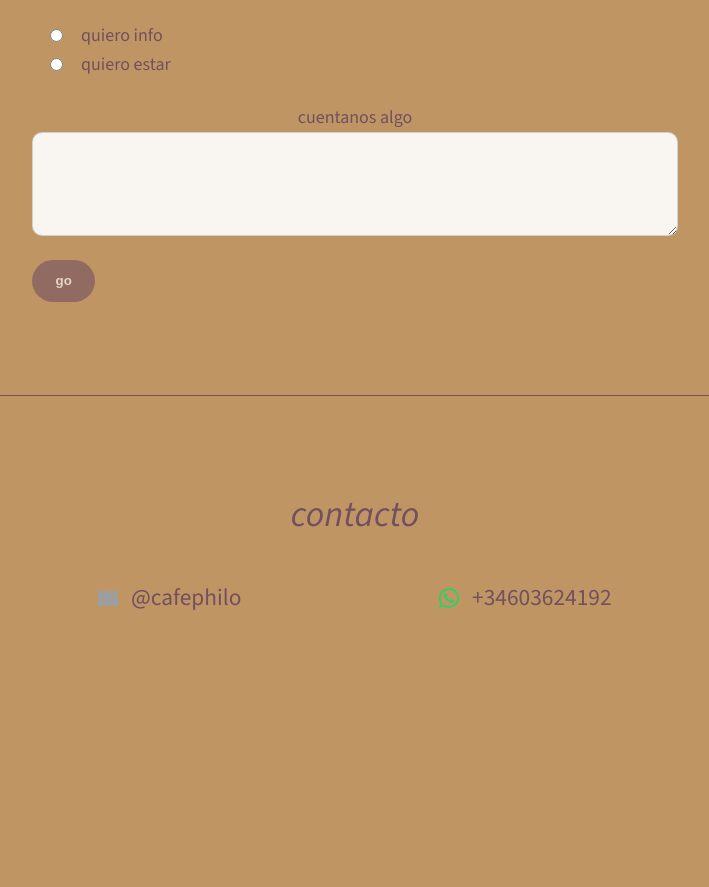
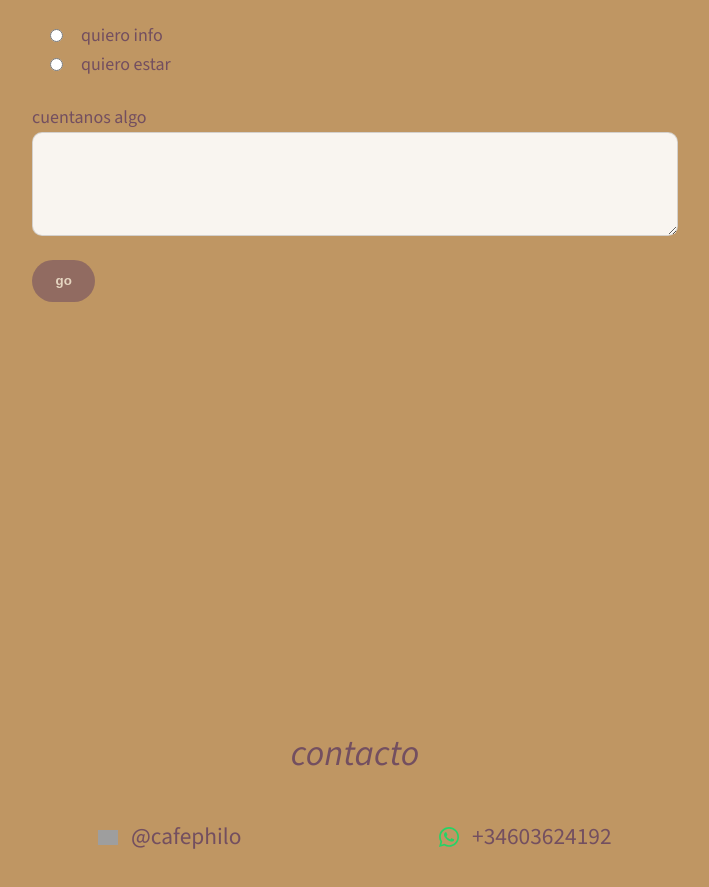
Before and after one commit to nonowelle/test-cafe, a Vue app: page / in a window 1280 px wide. Shown: the part 2523-3410 px from the top of the page, without its empty margins (285-994 px from the left). Before the commit the page ends 3239 px from the top, so only its background shows below. Built offline with nearby package versions, Linux system fonts and the light colour scheme; grey boxes are pictures that could not be loaded.

Commit message:
100vh contact section

```diff
--- a/src/components/Contact.vue
+++ b/src/components/Contact.vue
@@ -28,8 +28,8 @@ const { currentContent } = useLanguage();
     flex-direction: column;
     width: 100%;
     align-items: center;
-    min-height: 300px;
-    border-top: 1px solid var(--color-links);
+    justify-content: center;
+    height: 100vh;
     padding: 5rem 3rem;
 }
 
--- a/src/components/Form.vue
+++ b/src/components/Form.vue
@@ -113,6 +113,7 @@ label {
     font-size: 1rem;
     color: var(--color-heading);
     font-weight: 500;
+    text-align: left;
 }
 
 input,
--- a/src/components/Nav.vue
+++ b/src/components/Nav.vue
@@ -56,7 +56,7 @@ const scrollToSection = (sectionId) => {
                 currentContent.navigation.what }}</a>
             <a href="#how" @click="scrollToSection(currentContent.sections[1].sectionId)">{{
                 currentContent.navigation.how }}</a>
-            <a href="#imin" @click="scrollToSection(currentContent.boxItems[0].sectionId)">{{
+            <a href="#imin" @click="scrollToSection(currentContent.sections[2].sectionId)">{{
                 currentContent.navigation.imIn }}</a>
             <a href="#contact" @click="scrollToSection(currentContent.contact.sectionId)">{{
                 currentContent.navigation.contact }}</a>
```
